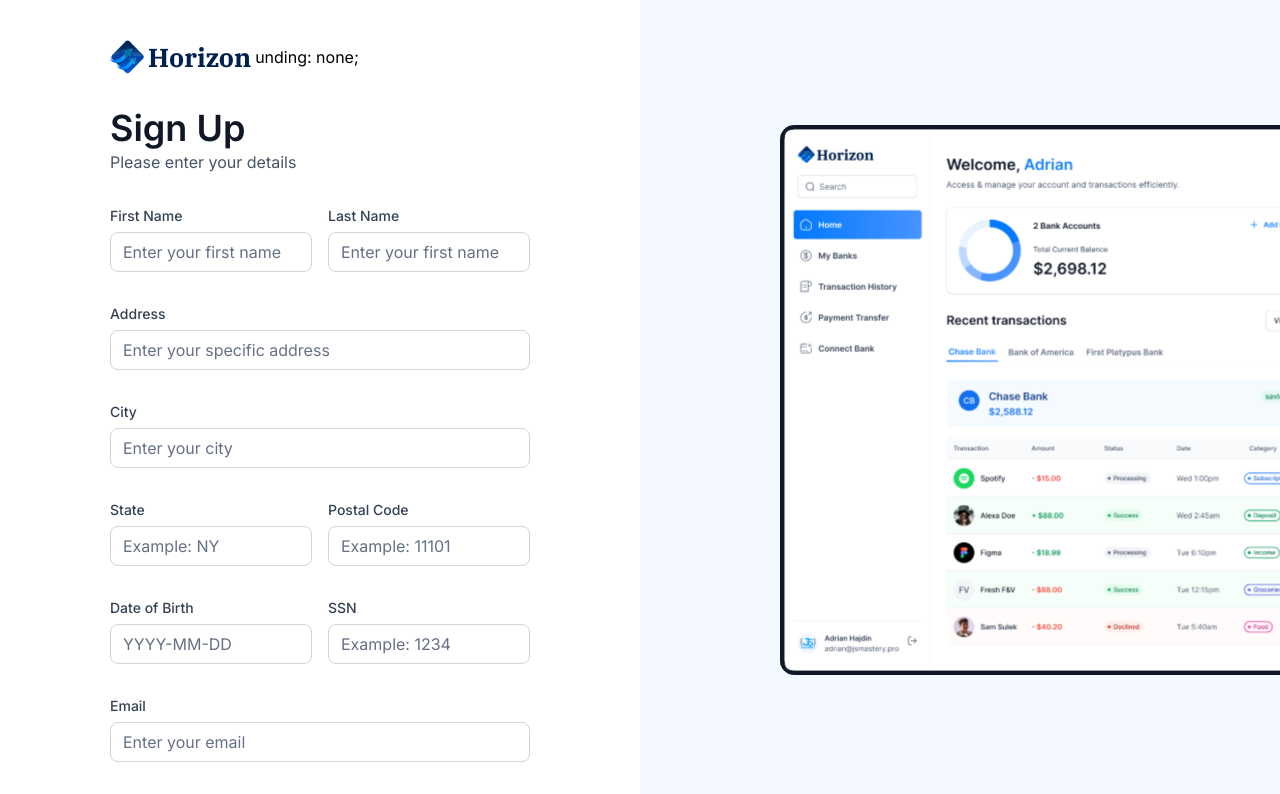
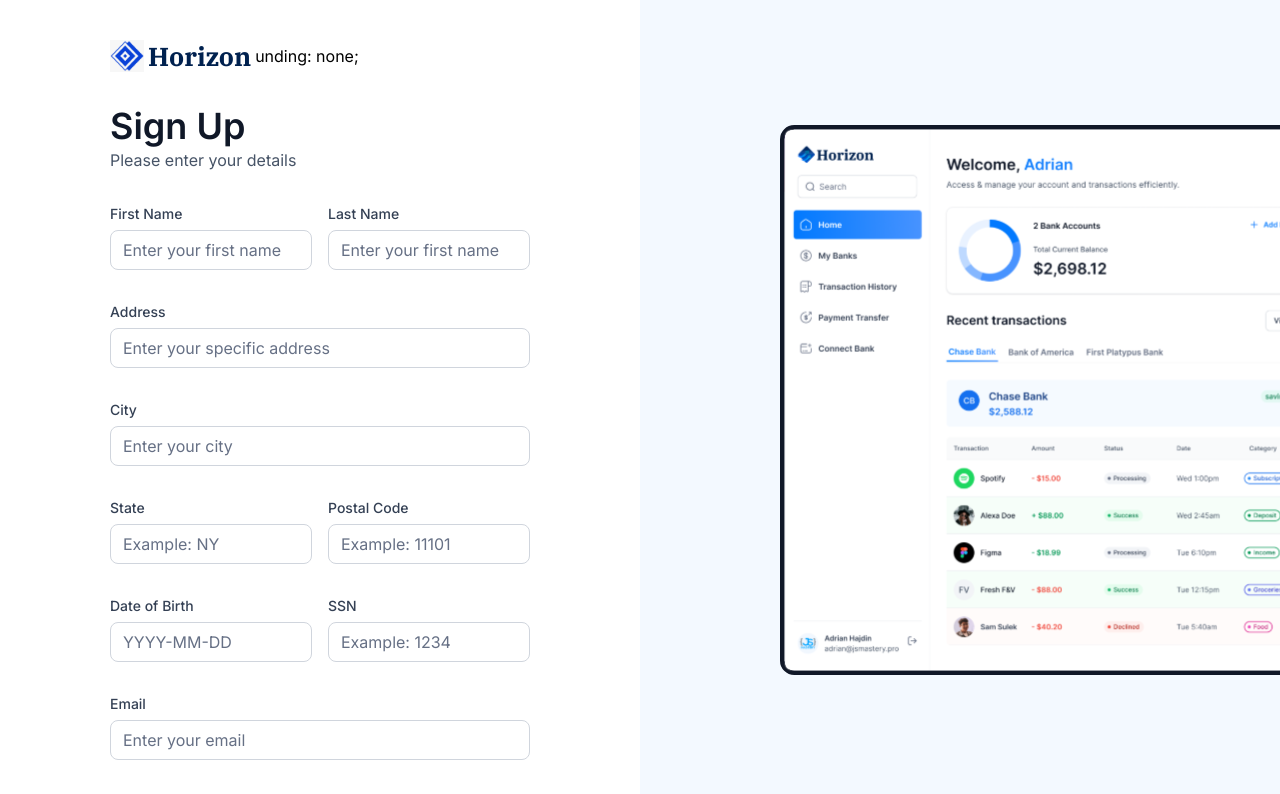
Before and after one commit to SquadCell-WebDev/yqb_banking_app, a Next.js app: page /sign-up in a window 1280 px wide. Shown: the top 794 px of the page. Built offline with nearby package versions, Linux system fonts and the light colour scheme; what dwolla-v2, plaid would draw is missing.

Commit message:
updated the Logo and the related info

```diff
--- a/app/(root)/layout.tsx
+++ b/app/(root)/layout.tsx
@@ -22,7 +22,7 @@ export default async function RootLayout({
 
       <div className="flex size-full flex-col">
         <div className="root-layout">
-          <Image src="/icons/logo.svg" width={30} height={30} alt="logo" />
+          <Image src="/icons/newbankX2.png" width={30} height={30} alt="logo" />
           <div>
             <MobileNav user={loggedIn} />
           </div>
--- a/app/layout.tsx
+++ b/app/layout.tsx
@@ -13,10 +13,10 @@ const ibmPlexSerif = IBM_Plex_Serif({
 })
 
 export const metadata: Metadata = {
-  title: "Horizon",
-  description: "Horizon is a modern banking platform for everyone.",
+  title: "NeoBankX",
+  description: "NeoBankX is a modern banking platform for everyone.",
   icons: {
-    icon: '/icons/logo.svg'
+    icon: '/icons/newbankX2.png'
   }
 };
 
--- a/components/AuthForm.tsx
+++ b/components/AuthForm.tsx
@@ -118,10 +118,10 @@ const AuthForm = ({ type }: { type: string }) => {
       <header className='flex flex-col gap-5 md:gap-8'>
           <Link href="/" className="cursor-pointer flex items-center gap-1">
             <Image
-              src="/icons/logo.svg"
+              src="/icons/newbankX2.png"
               width={34}
               height={34}
-              alt="Horizon logo"
+              alt="newbankX2 logo"
             />
             <h1 className="text-26 font-ibm-plex-serif font-bold text-black-1">Horizon</h1>
 unding: none;
--- a/components/MobileNav.tsx
+++ b/components/MobileNav.tsx
@@ -34,10 +34,10 @@ const MobileNav = ({ user }: MobileNavProps) => {
         <SheetContent side="left" className="border-none bg-white">
           <Link href="/" className="cursor-pointer flex items-center gap-1 px-4">
             <Image
-              src="/icons/logo.svg"
+              src="/icons/newbankX2.png"
               width={34}
               height={34}
-              alt="Horizon logo"
+              alt="newbankX2 logo"
             />
             <h1 className="text-26 font-ibm-plex-serif font-bold text-black-1">Horizon</h1>
           </Link>
--- a/components/Sidebar.tsx
+++ b/components/Sidebar.tsx
@@ -16,13 +16,13 @@ const Sidebar = ({ user }: SiderbarProps) => {
       <nav className="flex flex-col gap-4">
         <Link href="/" className="mb-12 cursor-pointer flex items-center gap-2">
           <Image
-            src="/icons/logo.svg"
+            src="/icons/newbankX2.png"
             width={34}
             height={34}
-            alt="Horizon logo"
+            alt="NeoBankX logo"
             className="size-[24px] max-xl:size-14"
           />
-          <h1 className="sidebar-logo">Horizon</h1>
+          <h1 className="sidebar-logo">NeoBankX</h1>
         </Link>
 
         {sidebarLinks.map((item) => {
```
Also changed, not shown: public/icons/newbankX2.PNG (added).
